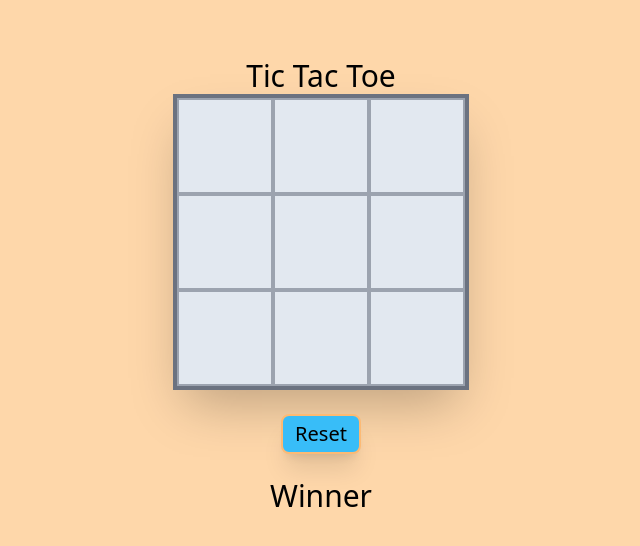
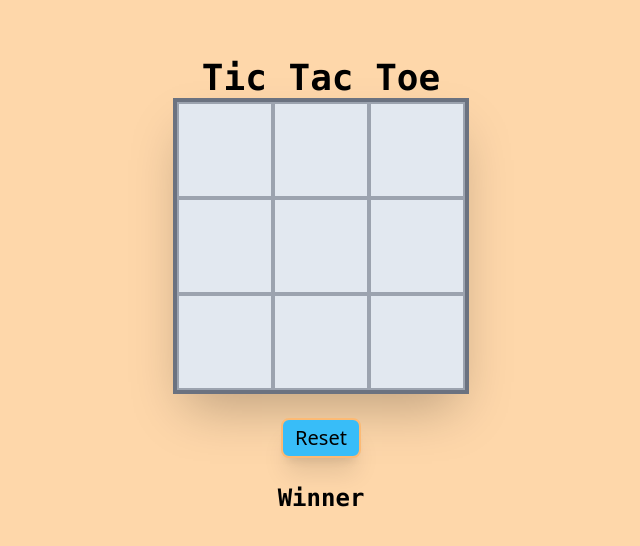
Before and after one commit to Disha-Baghel/CodSoft, a React (Create React App) app in the folder tic-tac-toe-ai/: page / in a window 1280 px wide. Shown: the part 114-660 px from the top of the page, without its empty margins (319-959 px from the left). Built offline with nearby package versions, Linux system fonts and the light colour scheme.

Commit message:
frontend for simple tic tac toe complete

```diff
--- a/tic-tac-toe-ai/src/App.js
+++ b/tic-tac-toe-ai/src/App.js
@@ -21,10 +21,13 @@ function App() {
 
   const [board, setBoard] = useState(Array(9).fill(null));
   const [xPlaying, setXPlaying] = useState(true);
+  const [win, setWin] = useState(null);
+  const [boardFull, setBoardFull] = useState(false);
 
   const reset = () => {
     setBoard(Array(9).fill(null));
     setXPlaying(true);
+    setWin(null);
   }
 
   const handleClick = (boxindex) => {
@@ -37,28 +40,45 @@ function App() {
         return value;
       }
 
-    })
+    });
 
+    setBoard(updatedBoard);
     checkWinner(updatedBoard)
-    setBoard(updatedBoard);
     setXPlaying(!xPlaying);
   }
 
   const checkWinner = (board) => {
     for (let i=0; i<WINNING_COMBINATIONS.length; i++) {
       const [x, y, z] = WINNING_COMBINATIONS[i];
+      console.log(x, y, z)
 
       if (board[x] && board[x] === board[y] && board[y] === board[z]) {
         console.log(board[x]);
+        setWin(board[x]);
+        console.log(win)
         return board[x];
       }
+
+    }
+    checkBoardfull();
+
+  }
+  const checkBoardfull = () => {
+    let flag = false;
+    for (let i=0; i<board.length; i++) {
+      if (board[i] === !null) {
+        flag = true;
+      }
+    }
+    if (flag === true) {
+      setBoardFull(true);
     }
   }
 
   return (
     <>
       <div className="flex justify-center items-center flex-col h-screen bg-orange-200">
-        <h1 className="text-3xl ">Tic Tac Toe</h1>
+        <h1 className="text-4xl font-mono font-semibold">Tic Tac Toe</h1>
         <div >
           <Board board={board} onClick={handleClick}/>
         </div>
@@ -68,7 +88,7 @@ function App() {
         </div>
       <br></br>
         <div>
-           <p className="text-3xl visible">Winner {}</p>
+           <p className="text-2xl font-mono font-bold">Winner {win}</p>
         </div>
       </div>
     </>
```
